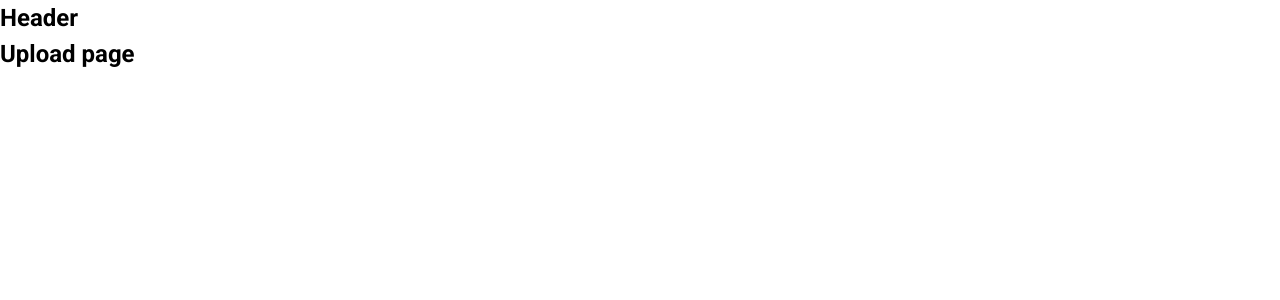
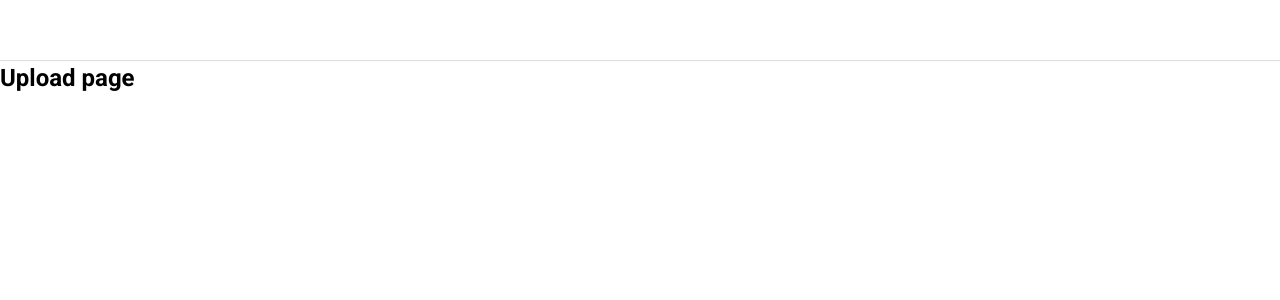
Before and after one commit to baolinh-dev/f8-tiktok-ui, a React (Create React App) app: page /upload in a window 1280 px wide. Shown: the top 300 px of the page. Built offline with nearby package versions, Linux system fonts and the light colour scheme.

Commit message:
export tổng hợp module pages

```diff
--- a/package.json
+++ b/package.json
@@ -6,6 +6,7 @@
     "@testing-library/jest-dom": "^5.16.5",
     "@testing-library/react": "^13.4.0",
     "@testing-library/user-event": "^13.5.0",
+    "classnames": "^2.3.2",
     "customize-cra": "^1.0.0",
     "normalize.css": "^8.0.1",
     "react": "^18.2.0",
--- a/src/components/GlobalStyles/GlobalStyles.scss
+++ b/src/components/GlobalStyles/GlobalStyles.scss
@@ -3,7 +3,12 @@
 
 :root {
     --primary: #fe2c55;
+
+    // Default layout
+    --default-layout-header-height: 60px;
+    --default-layout-width: 1150px;
 }
+
 
 * {
     box-sizing: border-box;
--- /dev/null
+++ b/src/components/Layout/DefaultLayout/DefaultLayout.module.scss
@@ -0,0 +1,14 @@
+.wrapper {
+    display: flex;
+    flex-direction: column;
+    align-items: center;
+}
+
+.container {
+    width: var(--default-layout-width);
+    display: flex;
+}
+
+.content {
+    flex: 1;
+}
--- /dev/null
+++ b/src/components/Layout/DefaultLayout/Sidebar/Sidebar.module.scss
@@ -0,0 +1,3 @@
+.wrapper {
+    width: 356px;
+}
--- a/src/components/Layout/DefaultLayout/Sidebar/index.js
+++ b/src/components/Layout/DefaultLayout/Sidebar/index.js
@@ -1,5 +1,14 @@
+import classNames from 'classnames/bind';
+import styles from './Sidebar.module.scss';
+
+const cx = classNames.bind(styles);
+
 function Sidebar() {
-    return <h2>Sidebar</h2>;
+    return (
+        <aside className={cx('wrapper')}>
+            <h2>Sidebar</h2>
+        </aside>
+    );
 }
 
 export default Sidebar;
--- a/src/components/Layout/DefaultLayout/index.js
+++ b/src/components/Layout/DefaultLayout/index.js
@@ -1,13 +1,19 @@
+import classNames from 'classnames/bind';
+
 import Header from '~/components/Layout/components/Header';
 import Sidebar from './Sidebar';
 
+import styles from './DefaultLayout.module.scss';
+
+const cx = classNames.bind(styles);
+
 function DefaultLayout({ children }) {
     return (
-        <div>
+        <div className={cx('wrapper')}>
             <Header />
-            <div className="container">
+            <div className={cx('container')}>
                 <Sidebar />
-                <div className="content">{children}</div>
+                <div className={cx('content')}>{children}</div>
             </div>
         </div>
     );
--- a/src/components/Layout/HeaderOnly/index.js
+++ b/src/components/Layout/HeaderOnly/index.js
@@ -1,6 +1,6 @@
 import Header from '~/components/Layout/components/Header';
 
-function DefaultLayout({ children }) {
+function HeaderOnly({ children }) {
     return (
         <div>
             <Header />
@@ -11,4 +11,4 @@
     );
 }
 
-export default DefaultLayout;
+export default HeaderOnly;
--- /dev/null
+++ b/src/components/Layout/components/Header/Header.module.scss
@@ -0,0 +1,12 @@
+.wrapper {
+    width: 100%;
+    height: var(--default-layout-header-height, 60px);
+    box-shadow: 0px 1px 1px rgb(0 0 0 / 12%);
+    display: flex;
+    justify-content: center;
+}
+
+.inner {
+    height: 100%;
+    width: var(--default-layout-width);
+}
--- a/src/components/Layout/components/Header/index.js
+++ b/src/components/Layout/components/Header/index.js
@@ -1,5 +1,14 @@
+import classNames from 'classnames/bind';
+import styles from './Header.module.scss';
+
+const cx = classNames.bind(styles);
+
 function Header() {
-    return <h2>Header</h2>;
+    return (
+        <header className={cx('wrapper')}>
+            <div className={cx('inner')}></div>
+        </header>
+    );
 }
 
 export default Header;
--- /dev/null
+++ b/src/pages/index.js
@@ -0,0 +1,5 @@
+export { default as Home } from './Home';
+export { default as Following } from './Following';
+export { default as Profile } from './Profile';
+export { default as Search } from './Search';
+export { default as Upload } from './Upload';
```
Also changed, not shown: src/routes/index.js (+1 -7 lines), src/components/Layout/index.js (line endings or trailing spaces), 1 other file (tests, documents, lock files or other folders).
